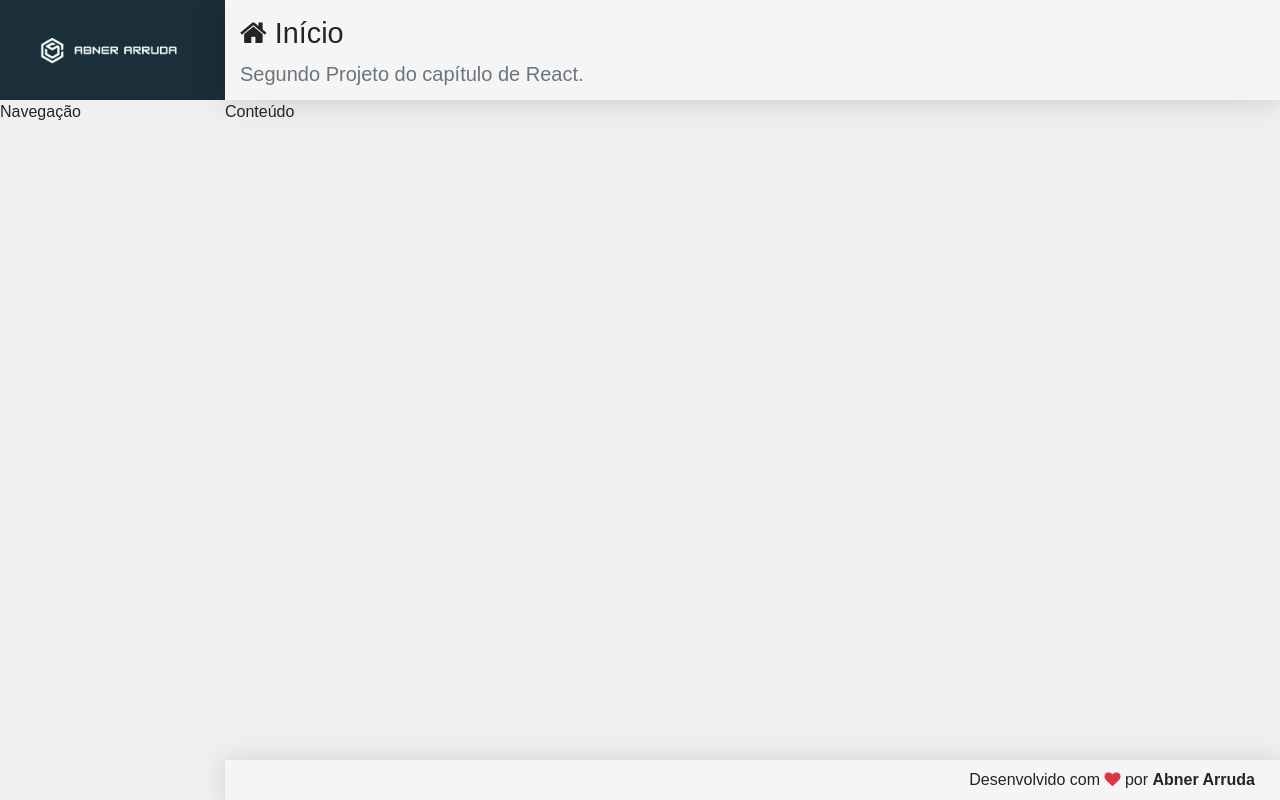
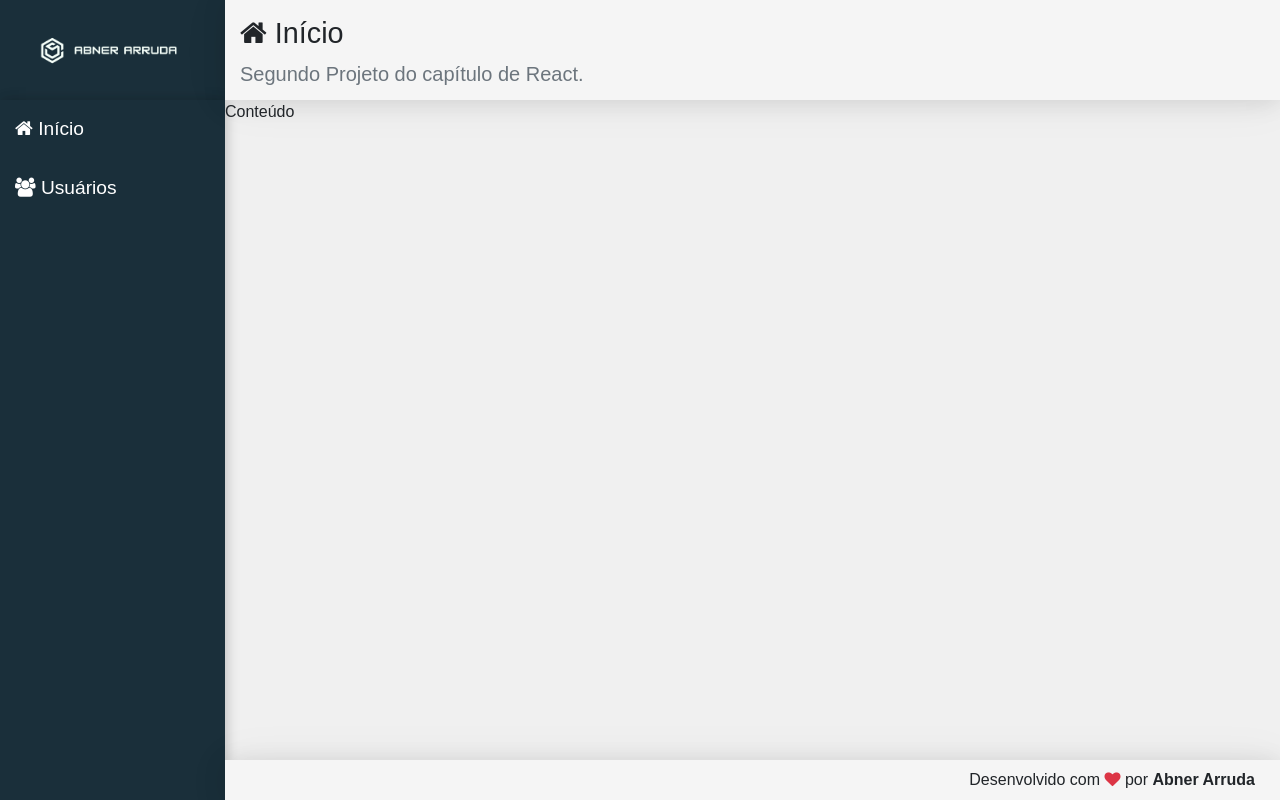
Before and after one commit to ArrudaAbner/user-register, a React (Create React App) app in the folder front-end/: page / in a window 1280 px wide. Built offline with nearby package versions, Linux system fonts and the light colour scheme.

Commit message:
frontend
nav component

```diff
--- a/front-end/src/components/template/Nav.css
+++ b/front-end/src/components/template/Nav.css
@@ -0,0 +1,17 @@
+aside.menu-area {
+  background-color: var(--bg-dark);
+  box-shadow: 2px 0 10px 0 rgba(0, 0, 0, 0.12), 2px 0 15px 0 rgba(0, 0, 0, 0.09);
+}
+
+.menu a {
+  display: block;
+  text-decoration: none;
+  color: #fff;
+  padding: 15px;
+  font-weight: 300;
+  font-size: 1.2rem;
+}
+
+.menu a:hover {
+  background: linear-gradient(135deg, #07a7e3 0%, #32dac3 100%);
+}
--- a/front-end/src/components/template/Nav.jsx
+++ b/front-end/src/components/template/Nav.jsx
@@ -4,6 +4,16 @@
 
 export default (props) => {
   return (
-     <aside className="menu-area">Navegação</aside>
+    <aside className="menu-area">
+      <nav className="menu">
+        {/* Refatorar para componentes isolados */}
+        <a href="#/">
+          <i className="fa fa-home"></i> Início
+        </a>
+        <a href="#/users">
+          <i className="fa fa-users"></i> Usuários
+        </a>
+      </nav>
+    </aside>
   );
 };
```
